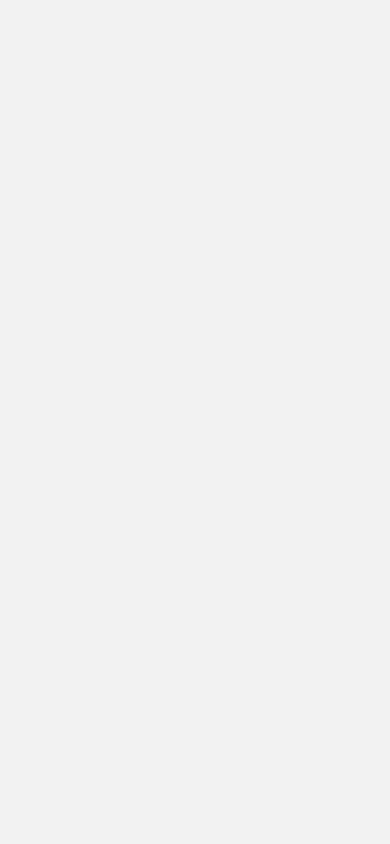
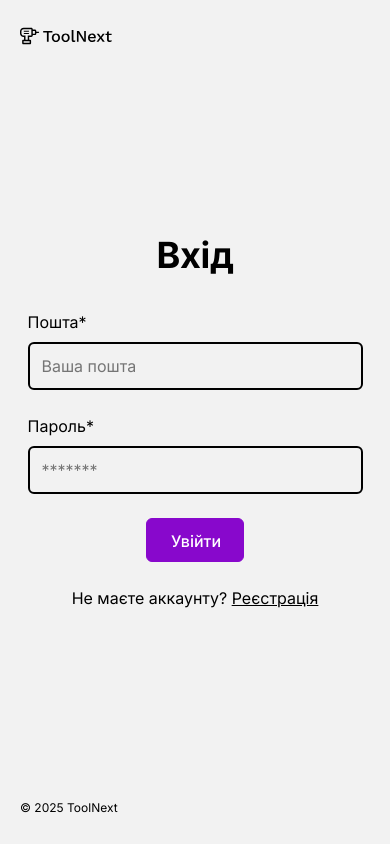
Before and after one commit to Mykhailenko-Oleksandr/tool-next, a Next.js app: page /auth/login in a window 390 px wide. Built offline with nearby package versions, Linux system fonts and the light colour scheme.

Commit message:
create login page

```diff
--- /dev/null
+++ b/app/(auth routes)/auth/login/LoginPage.module.css
@@ -0,0 +1,168 @@
+.contentWrapper {
+  min-height: 100vh;
+  display: flex;
+  position: relative;
+}
+
+.logo {
+  position: absolute;
+  top: 26px;
+  left: 20px;
+}
+
+.formWrapper {
+  flex: 1;
+  display: flex;
+  flex-direction: column;
+  justify-content: center;
+}
+
+.form {
+  display: flex;
+  flex-direction: column;
+  align-items: center;
+}
+
+.formTitle {
+  font-weight: 700;
+  font-size: 36px;
+  line-height: 120%;
+  letter-spacing: -0.01em;
+  text-align: center;
+  margin-bottom: 32px;
+}
+
+.formGroup {
+  display: flex;
+  flex-direction: column;
+  gap: 8px;
+  margin-bottom: 24px;
+}
+
+.formInput {
+  border: 2px solid var(--color-neutral-darkest);
+  background-color: var(--opacity-transparent);
+  border-radius: 6px;
+  padding: 12px;
+  width: 335px;
+  height: 48px;
+  resize: none;
+}
+
+.formInput:active {
+  border: 2px solid var(--color-electric-violet);
+}
+
+.formButton {
+  display: block;
+  margin: 0 auto;
+  border: 1px solid var(--color-electric-violet);
+  background-color: var(--color-electric-violet);
+  border-radius: 6px;
+  padding: 10px 24px;
+  width: 98px;
+  height: 44px;
+  font-weight: 500;
+  line-height: 150%;
+  color: var(--color-white);
+  margin-bottom: 24px;
+}
+
+.formButton:hover,
+.formButton:focus {
+  background-color: var(--color-white);
+  border: 2px solid var(--color-electric-violet);
+  color: var(--color-scheme-1-text);
+}
+
+.formButton:active {
+  background-color: var(--color-electric-violet-lighter);
+  border: 2px solid var(--color-electric-violet);
+  color: var(--color-scheme-1-text);
+}
+
+.formButton:disabled {
+  opacity: 0.4;
+}
+
+.formText {
+  text-align: center;
+}
+
+.formText a {
+  text-decoration: underline;
+}
+
+.formText a:hover {
+  color: var(--color-electric-violet);
+}
+
+.formError {
+  font-size: 12px;
+  line-height: 150%;
+  color: var(--color-red-dark);
+}
+
+.formImgWrapper {
+  display: none;
+}
+
+.formFooterText {
+  position: absolute;
+  left: 20px;
+  bottom: 27px;
+  font-size: 12px;
+  line-height: 150%;
+}
+
+@media only screen and (min-width: 768px) {
+  .logo {
+    left: 32px;
+  }
+
+  .formTitle {
+    font-size: 30px;
+  }
+
+  .formInput {
+    width: 704px;
+  }
+
+  .formFooterText {
+    left: 32px;
+  }
+}
+
+@media only screen and (min-width: 1440px) {
+  .pageWrapper {
+    display: flex;
+    justify-content: space-between;
+  }
+
+  .logo {
+    width: 124px;
+    height: 20px;
+    top: 26px;
+    left: 64px;
+  }
+
+  .contentWrapper {
+    padding-left: 64px;
+  }
+
+  .formTitle {
+    font-size: 42px;
+  }
+
+  .formInput {
+    width: 640px;
+  }
+
+  .formImgWrapper {
+    display: block;
+  }
+
+  .formFooterText {
+    left: 64px;
+  }
+}
--- /dev/null
+++ b/app/(auth routes)/auth/login/page.tsx
@@ -0,0 +1,116 @@
+'use client';
+
+import css from "./LoginPage.module.css";
+import { ApiError } from "@/app/api/api";
+import { login, LoginRequest } from "@/lib/api/clientApi";
+import { ErrorMessage, Field, Form, Formik } from "formik";
+import Image from "next/image";
+import { useRouter, useSearchParams } from "next/navigation";
+import { useState } from "react";
+import * as Yup from "yup";
+
+const LoginPageSchema = Yup.object().shape({
+    email: Yup.string()
+        .email('Email format is invalid')
+        .required('Email is required'),
+    password: Yup.string()
+        .min(8, 'Password must be at least 8 characters')
+        .max(128, 'Password must be at most 128 characters')
+        .required('Password is required'),
+});
+
+export default function LoginPage() {
+    const router = useRouter();
+    const searchParams = useSearchParams();
+    const redirectTo = searchParams.get('from') || '/';
+    const [error, setError] = useState('');
+
+    const handleSubmit = async (values: LoginRequest) => {
+        try {
+            const res = await login(values);
+            if (res) {
+                router.push(redirectTo);
+            } else {
+                setError('Invalid email or password');
+            }
+        } catch (error) {
+            setError(
+                (error as ApiError).response?.data?.error ??
+                (error as ApiError).message ??
+                'There are some error'
+            )
+        }
+     };
+
+    return (<>
+        <div className={css.pageWrapper}>
+            <div className={css.contentWrapper}>
+                <a href="/">
+                    <svg width="92" height="20" className={css.logo}>
+                        <use href="/icons.svg#icon-logo-toolnext"></use>
+                    </svg>
+                </a>
+                <div className={css.formWrapper}>
+                    <Formik
+                        initialValues={{
+                            email: '',
+                            password: '',
+                        }}
+                        onSubmit={handleSubmit}
+                        validationSchema={LoginPageSchema}
+                    >
+                        {({ isSubmitting }) => (
+                            <Form className={css.form}>
+                                <fieldset>
+                                    <legend className={css.formTitle}>Вхід</legend>
+                                    <div className={css.formGroup}>
+                                        <label htmlFor="email" className={css.formLable}>Пошта*</label>
+                                        <Field
+                                            id="email"
+                                            type="email"
+                                            name="email"
+                                            className={css.formInput}
+                                            placeholder="Ваша пошта"
+                                            required />
+                                        <ErrorMessage name="email" component="span" className={css.formError} />
+                                    </div>
+                                    <div className={css.formGroup}>
+                                        <label htmlFor="password">Пароль*</label>
+                                        <Field
+                                            id="password"
+                                            type="password"
+                                            name="password"
+                                            className={css.formInput}
+                                            placeholder="*******"
+                                            required />
+                                        <ErrorMessage name="password" component="span" className={css.formError} />
+                                    </div>
+                                    <button
+                                        type="submit"
+                                        className={css.formButton}
+                                        disabled={isSubmitting}
+                                    >
+                                        Увійти
+                                    </button>
+                                </fieldset>
+                            </Form>
+                        )}
+                    </Formik>
+                    <p className={css.formText}>Не маєте аккаунту? <a href="/auth/register">Реєстрація</a></p>
+                </div>
+                <p className={css.formFooterText}>&#169; 2025 ToolNext</p>
+            </div>
+
+            <div className={css.formImgWrapper}>
+                <Image
+                    src="/images/login.jpg"
+                    width={704 }
+                    height={900}
+                    alt="Tools"
+                    priority
+                />
+            </div>
+        </div>
+    </>
+    );
+};
--- /dev/null
+++ b/lib/api/clientApi.ts
@@ -0,0 +1,12 @@
+import { User } from "@/types/user";
+import { nextServer } from "./api";
+
+export type LoginRequest = {
+  email: string;
+  password: string;
+};
+
+export const login = async (data: LoginRequest) => {
+  const res = await nextServer.post<User>('/auth/login', data);
+  return res.data;
+};
--- a/package.json
+++ b/package.json
@@ -10,8 +10,9 @@
   },
   "dependencies": {
     "@tanstack/react-query": "^5.90.2",
-    "axios": "^1.12.2",
+    "axios": "^1.13.2",
     "cookie": "^1.0.2",
+    "formik": "^2.4.9",
     "modern-normalize": "^3.0.1",
     "next": "^16.0.10",
     "react": "19.1.0",
```
Also changed, not shown: app/api/auth/login/route.ts (added, +41 -0 lines), tsconfig.json (+19 -5 lines), public/icons.svg, 1 other file (tests, documents, lock files or other folders).
